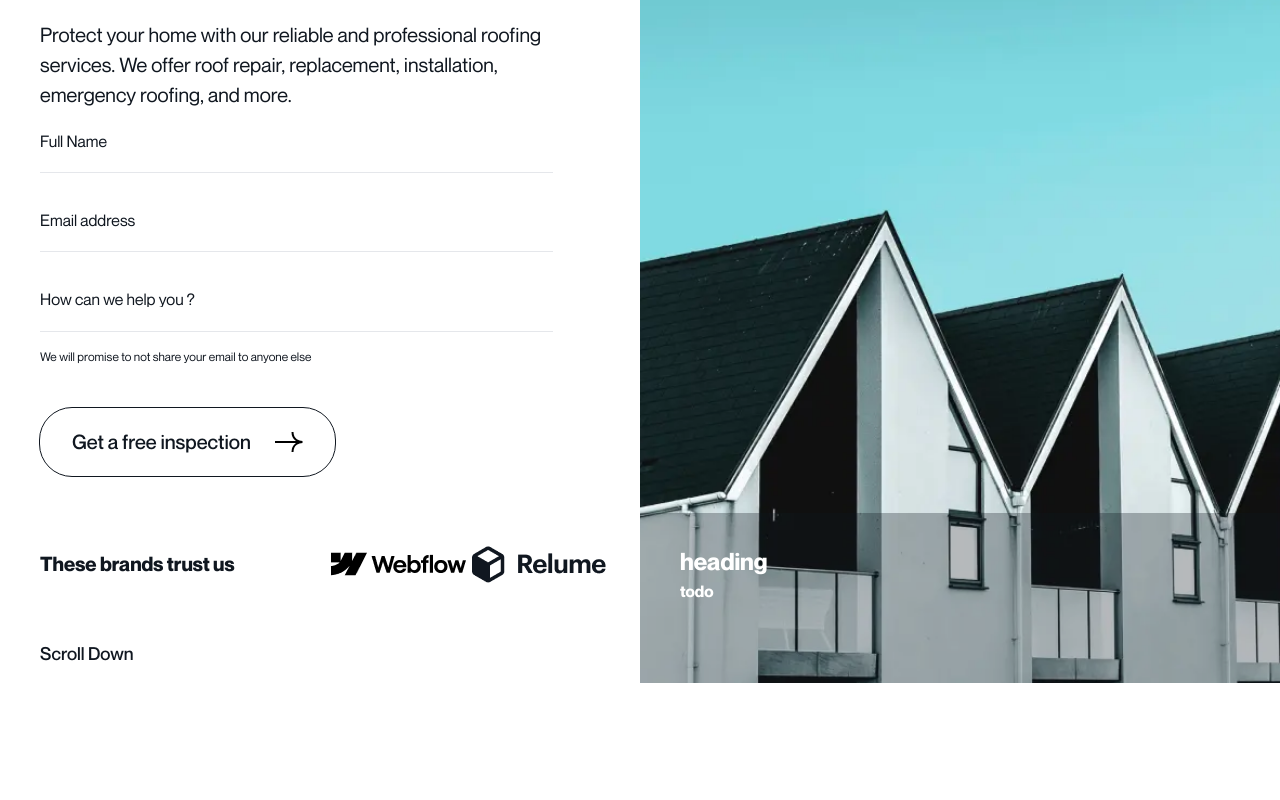
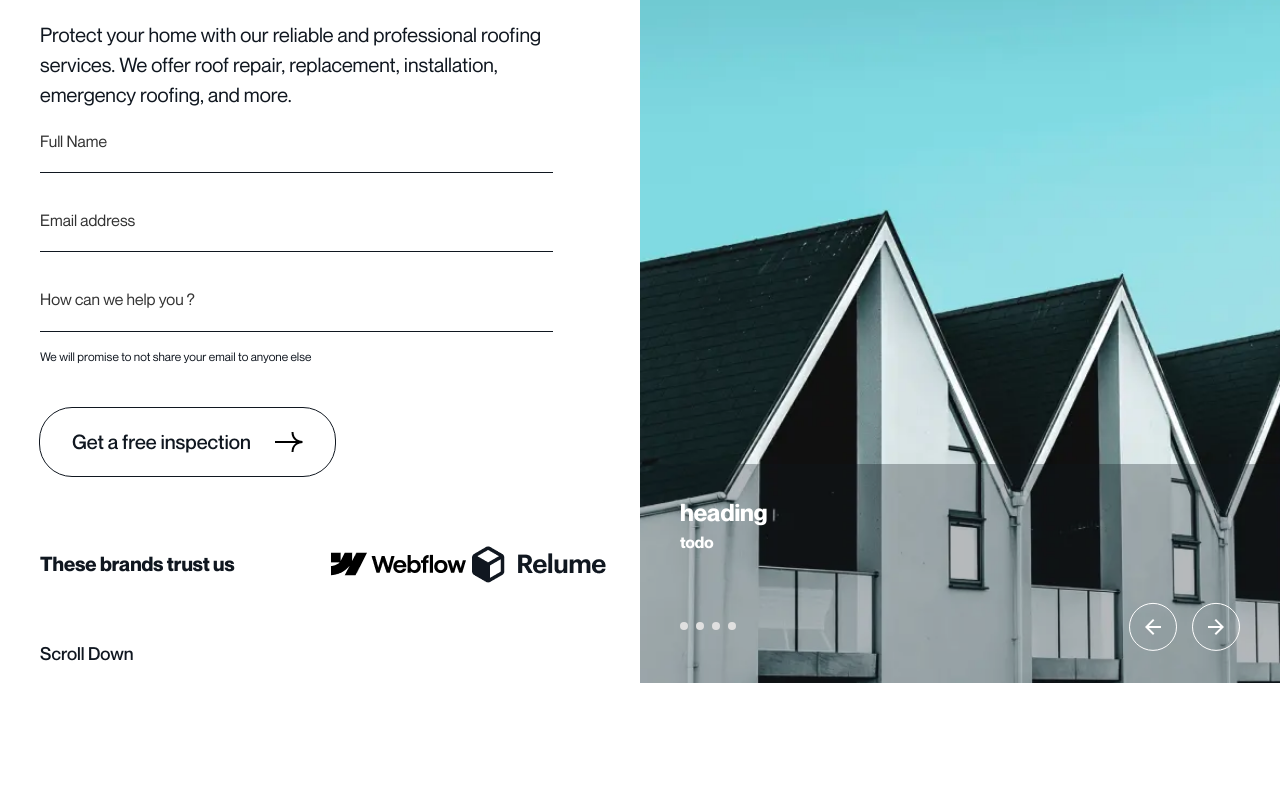
Before and after one commit to ahmid7/roof-crafter, a Next.js app: page / in a window 1280 px wide. Shown: the part 320-1120 px from the top of the page. Built offline with nearby package versions, Linux system fonts and the light colour scheme.

Commit message:
fixed some design issues

```diff
--- a/app/components/ContactForm.tsx
+++ b/app/components/ContactForm.tsx
@@ -5,36 +5,32 @@ type Input = {
   type: string;
   label: string;
   name: string;
-  labelStyle: string;
-  inputStyle: string;
+  dark: boolean
 };
 
 type ContactForm = {
   extraInfo?: boolean;
-  dark?: boolean
+  dark: boolean
 };
 
 const Input: React.FC<Input> = ({
   type,
   label,
   name,
-  labelStyle,
-  inputStyle,
+  dark
 }) => {
   return (
-    <div className="flex flex-col">
+    <div className={`flex flex-col ${ dark ? 'text-white' : 'text-mirage-black'}`}>
       <label
-        className={`-tracking-[2.5%] leading-[14.32px] text-base font-normal ${labelStyle}`}
+        className={`-tracking-[2.5%] leading-[14.32px] text-base font-normal ${dark ? "" : "text-gray-1"}`}
       >
         {label}
       </label>
-      {/* text-[#333333]  */}
       <input
-        className={`outline-none focus:border-b border-b border-solid  focus:outline-none h-[25px] text-base font-normal ${inputStyle}`}
+        className={`outline-none bg-transparent focus:border-b border-b border-solid  focus:outline-none h-[25px] text-base font-normal ${dark ? '' : 'border-mirage-black'}`}
         type={type}
         name={name}
       />
-      {/* border-[#101720] */}
     </div>
   );
 };
@@ -46,16 +42,14 @@ function ContactForm({ extraInfo, dark }: ContactForm) {
         type="text"
         name="FullName"
         label="Full Name"
-        inputStyle={`${dark ? "" : "text-[#333333]"}`}
-        labelStyle={`${dark ? "" : "border-[#101720]"}`}
+        dark={ dark }
       />
 
       <Input
         type="text"
         name="Email"
         label="Email address"
-        inputStyle={`${dark ? "" : "text-[#333333]"}`}
-        labelStyle={`${dark ? "" : "border-[#101720]"}`}
+        dark={ dark }
       />
 
       <div>
@@ -63,8 +57,7 @@ function ContactForm({ extraInfo, dark }: ContactForm) {
           type="text"
           name="help"
           label="How can we help you ?"
-          inputStyle={`${dark ? "" : "text-[#333333]"}`}
-          labelStyle={`${dark ? "" : "border-[#101720]"}`}
+          dark= { dark }
         />
 
         {extraInfo && (
@@ -74,12 +67,12 @@ function ContactForm({ extraInfo, dark }: ContactForm) {
         )}
       </div>
 
-      <button className="flex items-center gap-x-4 xl:gap-x-6 py-4 px-6 xl:py-5 xl:px-8 outline outline-1 outline-mirage-black rounded-[32px]">
-        <span className="font-medium text-base xl:text-xl leading-[17.9px] text-mirage-black">
+      <button className={`between gap-x-4 xl:gap-x-6 py-4 px-6 xl:py-5 xl:px-8 outline outline-1 rounded-[32px] ${dark ? 'outline-white' : 'outline-mirage-black'}`}>
+        <span className="font-medium text-base xl:text-xl leading-[17.9px] ">
           Get a free inspection
         </span>
 
-        <span className="stroke-black">
+        <span className={`${ dark ? 'stroke-white' : 'stroke-black' }`}>
           <ArrowRight />
         </span>
       </button>
--- a/app/components/Footer.tsx
+++ b/app/components/Footer.tsx
@@ -50,7 +50,7 @@ function Footer() {
           </div>
 
           <div>
-            <ContactForm />
+            <ContactForm dark/>
           </div>
         </div>
 
--- a/app/components/Header.tsx
+++ b/app/components/Header.tsx
@@ -3,7 +3,7 @@ import Image from 'next/image'
 
 function Header() {
   return (
-    <header className='between container-spacing px-8 xl:px-10 fixed top-0 left-0 w-full py-3 z-10'>
+    <header className='bg-transparent between container-spacing px-8 xl:px-10 fixed top-0 left-0 w-full py-3 z-10'>
       <nav>
         <ul className='between gap-x-5 xl:gap-x-8 text-mirage-black leading-6 text-base -tracking-[0.08px] '>
           <li>Home</li>
--- a/app/components/HeroSection.tsx
+++ b/app/components/HeroSection.tsx
@@ -1,7 +1,9 @@
 import React from "react";
+import Image from "next/image";
+
 import Header from "./Header";
 import ContactForm from "./ContactForm";
-import Image from "next/image";
+import { ButtonLeft, ButtonRight } from "./svgs";
 
 function HeroSection() {
   return (
@@ -19,7 +21,7 @@ function HeroSection() {
             roofing, and more.
           </p>
 
-          <ContactForm extraInfo />
+          <ContactForm extraInfo  dark={ false }/>
         </div>
 
         <div className="pr-8">
@@ -73,7 +75,7 @@ function HeroSection() {
           />
 
           <div className="absolute bottom-0 left-0 py-8 px-10 bg-[#1017204D]  w-full blur-[30%]">
-            <div className="space-y-12 text-white ">
+            <div className="space-y-9 xl:space-y-12 text-white ">
               <div>
                 <h5 className="text-2xl font-bold leading-[33.6px] -tracking-[1.5%]">
                   heading
@@ -81,7 +83,20 @@ function HeroSection() {
                 <p className="text-base leading-6 -tracking-[0.5%]">todo</p>
               </div>
 
-              <div></div>
+              <div className="between">
+                <div className="[&_span]:w-2 [&_span]:h-2 [&_span]:rounded-full [&_span]:bg-[#E0E0E0] flex gap-x-2">
+                  <span></span>
+                  <span></span>
+                  <span></span>
+                  <span></span>
+                </div>
+
+                <div className="gap-x-[15px] flex items-center text-white">
+                  <ButtonLeft />
+
+                  <ButtonRight />
+                </div>
+              </div>
             </div>
           </div>
         </div>
--- a/app/components/svgs/index.tsx
+++ b/app/components/svgs/index.tsx
@@ -88,7 +88,7 @@ export const ButtonLeft = () => (
   <svg
     // width="48"
     // height="49"
-    className="w-10 h-[41px] xl:w-[48px] xl:h-[49px]"
+    className="w-10 h-[41px] xl:w-[48px] xl:h-[49px] text-inherit"
     viewBox="0 0 48 49"
     fill="none"
     xmlns="http://www.w3.org/2000/svg"
@@ -99,11 +99,11 @@ export const ButtonLeft = () => (
       width="47"
       height="47"
       rx="23.5"
-      stroke="#101720"
+      className="stroke-current text-inherit "
     />
     <path
       d="M32 23.8889H19.83L25.42 18.2989L24 16.8889L16 24.8889L24 32.8889L25.41 31.4789L19.83 25.8889H32V23.8889Z"
-      fill="#101720"
+      className="fill-current text-inherit"
     />
   </svg>
 );
@@ -112,7 +112,7 @@ export const ButtonRight = () => (
   <svg
     // width="48"
     // height="49"
-    className="w-10 h-[41px] xl:w-[48px] xl:h-[49px]"
+    className="w-10 h-[41px] xl:w-[48px] xl:h-[49px] text-inherit"
     viewBox="0 0 48 49"
     fill="none"
     xmlns="http://www.w3.org/2000/svg"
@@ -123,11 +123,11 @@ export const ButtonRight = () => (
       width="47"
       height="47"
       rx="23.5"
-      stroke="#101720"
+      className="text-inherit stroke-current"
     />
     <path
       d="M24 16.8889L22.59 18.2989L28.17 23.8889H16V25.8889H28.17L22.59 31.4789L24 32.8889L32 24.8889L24 16.8889Z"
-      fill="#101720"
+      className="text-inherit fill-current"
     />
   </svg>
 );
```
